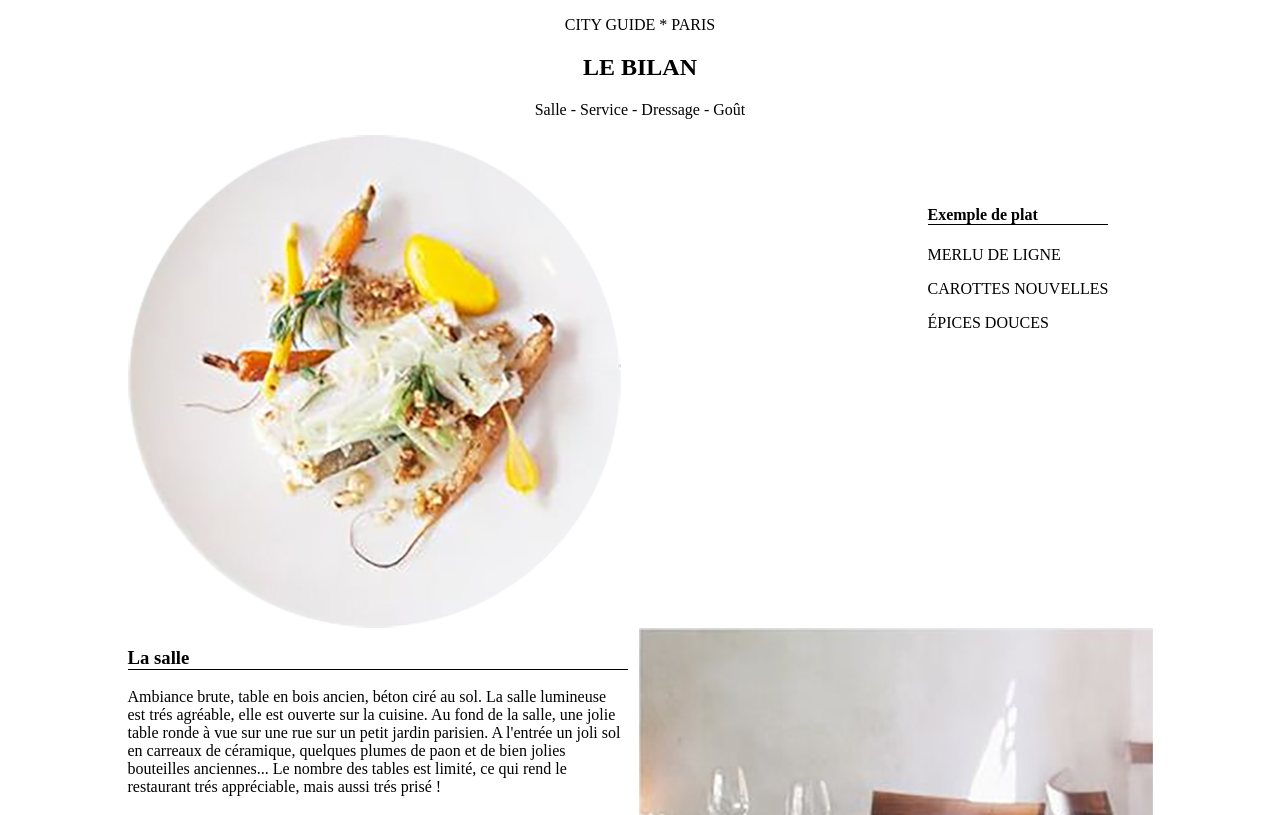
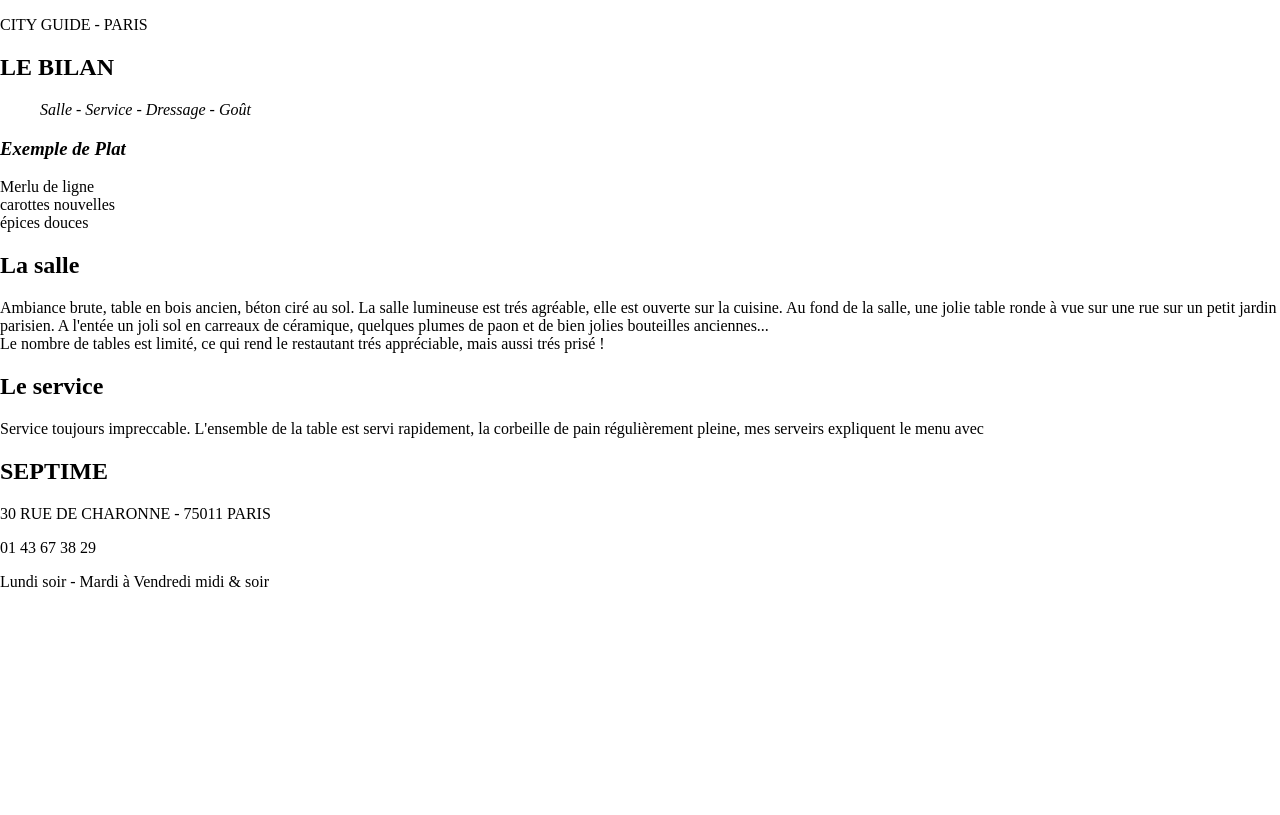
Before and after one commit to quiiwi/Resto_bilan, a plain HTML site: page index.html in a window 1280 px wide. Shown: the top 815 px of the page. Drawn offline with Linux system fonts and the light colour scheme.

Commit message:
commit 02
30/05/2018
14:13

```diff
--- a/css/style.css
+++ b/css/style.css
@@ -2,54 +2,8 @@
     background: white;
     margin: 0 auto;
 }
-.main{
-    width: 1025px;
+header ul li{
+    list-style-type: none;
+    display: inline-block;
     margin: 0 auto;
 }
-header{
-    margin: 0 auto;
-    text-align: center;
-}
-footer{
-    margin: 0 auto;
-    text-align: center;
-}
-.image1{
-    background: url(../img/plate.jpg) no-repeat;
-    height: 493px;
-    margin: 0 auto;
-}
-.textimage1{
-    display: inline-block;
-    margin-left: 800px;
-    margin-top: 50px;
-}
-.trait{
-    border-bottom: 1px solid black;
-}
-.image2{
-    background: url(../img/resto_01.jpg) no-repeat right top;
-    height: 520px;
-}
-.textimage2{
-    display: inline-block;
-    width: 500px;
-}
-.image3{
-    background: url(../img/resto_02.jpg) no-repeat left top;
-    height: 520px;
-}
-.textimage3{
-    display: inline-block;
-    width: 450px;
-    margin-left: 550px;
-}
-.image4{
-    background: url(../img/resto_03.jpg) no-repeat right top;
-    height: 520px;
-}
-.textimage4
-{
-    display: inline-block;
-    width: 450px;
-}
--- a/index.html
+++ b/index.html
@@ -6,73 +6,49 @@
     <meta http-equiv="X-UA-Compatible" content="ie=edge">
     <title>Document</title>
     <link rel="stylesheet" href="../Resto_bilan/css/style.css">
+    <link rel="stylesheet" href="../Resto_bilan/css/reset.css">
 </head>
 <body>
     <div class="main">
         <header>
-            <p>CITY GUIDE * PARIS</p>
+            <p>CITY GUIDE - PARIS</p>
             <h2>LE BILAN</h2>
-            <p>Salle - Service - Dressage - Goût</p>
+            <ul>
+                <li><em>Salle</em></li>
+                <li>- <em>Service</em></li>
+                <li>- <em>Dressage</em></li>
+                <li>- <em>Goût</em></li>
+            </ul>
         </header>
-
-        <article class="article1">
-            <div class="image1">
-               <div class="textimage1">
-                    <h4 class="trait">Exemple de plat</h4>
-                    <p>
-                        MERLU DE LIGNE
-                    </p>
-                    <p>
-                        CAROTTES NOUVELLES
-                    </p>
-                    <p>
-                        ÉPICES DOUCES
-                    </p>
-               </div>
+        <article>
+            <div class="image1"></div>
+            <div class="text1">
+                <h3><em>Exemple de Plat</em></h3>
+                <p>Merlu de ligne <br> carottes nouvelles <br> épices douces</p>
             </div>
         </article>
-        <article class="article2">
-            <div class="image2">
-                <div class="textimage2">
-                    <h3 class="trait">La salle</h3>
-                    <p>
-                        Ambiance brute, table en bois ancien, béton ciré au sol. La salle lumineuse est trés agréable, elle est ouverte sur la cuisine. Au fond de la salle, une jolie table ronde à vue sur une rue sur un petit jardin parisien. A l'entrée un joli sol en carreaux de céramique, quelques plumes de paon et de bien jolies bouteilles anciennes...
-
-                        Le nombre des tables est limité, ce qui rend le restaurant trés appréciable, mais aussi trés prisé !
-                    </p>
-                </div>
+        <article>
+            <div class="text2">
+                <h2>La salle</h2>
+                <p>Ambiance brute, table en bois ancien, béton ciré au sol. La salle lumineuse est trés agréable, elle est ouverte sur la cuisine. Au fond de la salle, une jolie table ronde à vue sur une rue sur un petit jardin parisien. A l'entée un joli sol en carreaux de céramique, quelques plumes de paon et de bien jolies bouteilles anciennes... <br> Le nombre de tables est limité, ce qui rend le restautant trés appréciable, mais aussi trés prisé !
+                </p>
+            </div>
+            <div class="image2"></div>
+        </article>
+        <article>
+            <div class="image3"></div>
+            <div class="text3">
+                <h2>Le service</h2>
+                <p>Service toujours impreccable. L'ensemble de la table est servi rapidement, la corbeille de pain régulièrement pleine, mes serveirs expliquent le menu avec</p>
             </div>
         </article>
-        <article class="article3">
-            <div class="image3">
-                <div class="textimage3">
-                    <h3 class="trait">Le service</h3>
-                    <p>
-                        Service toujours impeccable. L'ensemble de la table est servi rapidement, la corbeille de pain régulièrèment pleine, les serveurs expliquent le menu avec beaucoups d'attention et sont d'excellents conseils pour marier mets-vins.
-
-                        On reconnaît l'ensemble de l'équipe à leurs tabliers bleu.
-                    </p>
-                </div>
-            </div>
+        <article>
+            <div class="text4"></div>
+            <div class="image4"></div>
         </article>
-        <article class="article4">
-            <div class="image4">
-               <div class="textimage4">
-                    <h3 class="trait">Le dressage</h3>
-                    <p>
-                        Le dressage c'est un peu la marque de fabrique du chef, avec la cuisine biensûr. Ses plats sont de vrais petits tableaux de maître. Une belle recherche dans les formes et couleurs très agréable visuellement.
-                    </p>
-               </div>
-            </div>
-        </article>
-        <article class="article5">
+        <article>
             <div class="image5"></div>
-            <h3>Le Goût</h3>
-            <p>
-                Enfin ! ; le goût. C'est le point le plus important, et tellement bien ajusté ici. Les papilles voltent et virevoltent au rythme des saveurs si justes, des cuissons si parfaitement maîtrisées.
-
-                Chaque plat, chaque association, rien n'est laissé au hasard, de l'élément principal à la toute petite feuille d'herbe délicatement posée sur le dessus du plat. Emerveillement des sens et frénésie de créativité sont au rendez-vous.
-            </p>
+            <div class="text5"></div>
         </article>
         <footer>
             <h2>SEPTIME</h2>
```
Also changed, not shown: 2 other files.
